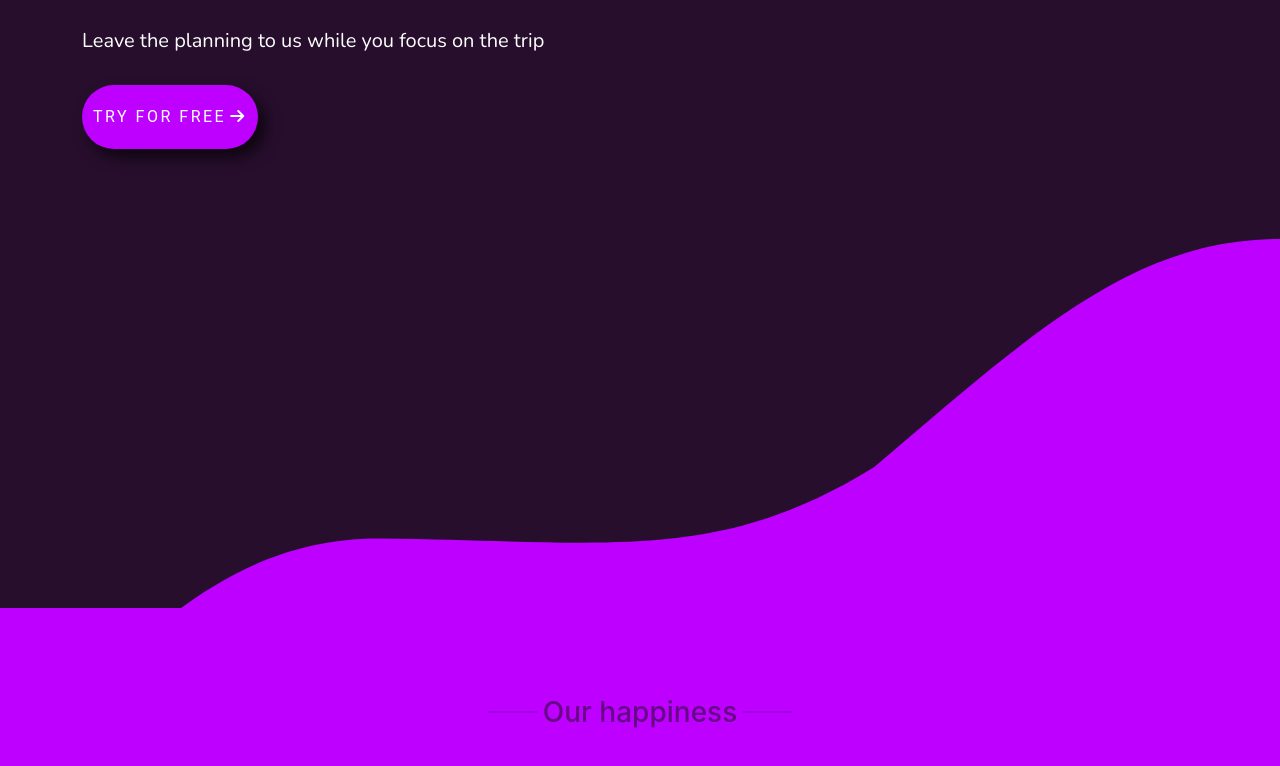
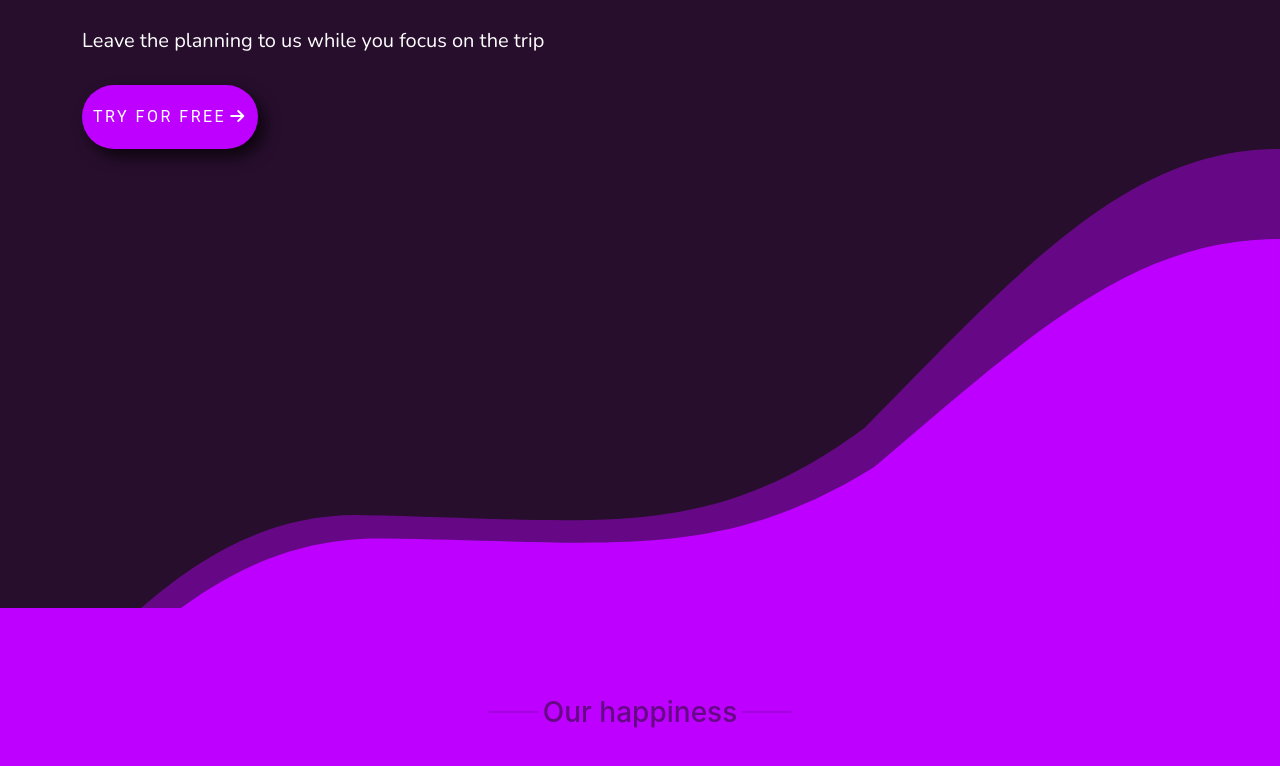
Before and after one commit to vedika21/plan-your-trip, a plain HTML site: page index.html in a window 1280 px wide. Shown: the part 406-1172 px from the top of the page. Drawn offline with nearby package versions, Linux system fonts and the light colour scheme.

Commit message:
Update style.css

```diff
--- a/style.css
+++ b/style.css
@@ -47,7 +47,7 @@
   background-size: 100%; */
   background-size: 100%;
   /* background-position-y: bottom 100px; */
-  background-image: url(/wave2.svg);
+  background-image: url(images/wave2.svg);
 
   /* width: 100%; */
 }
```
